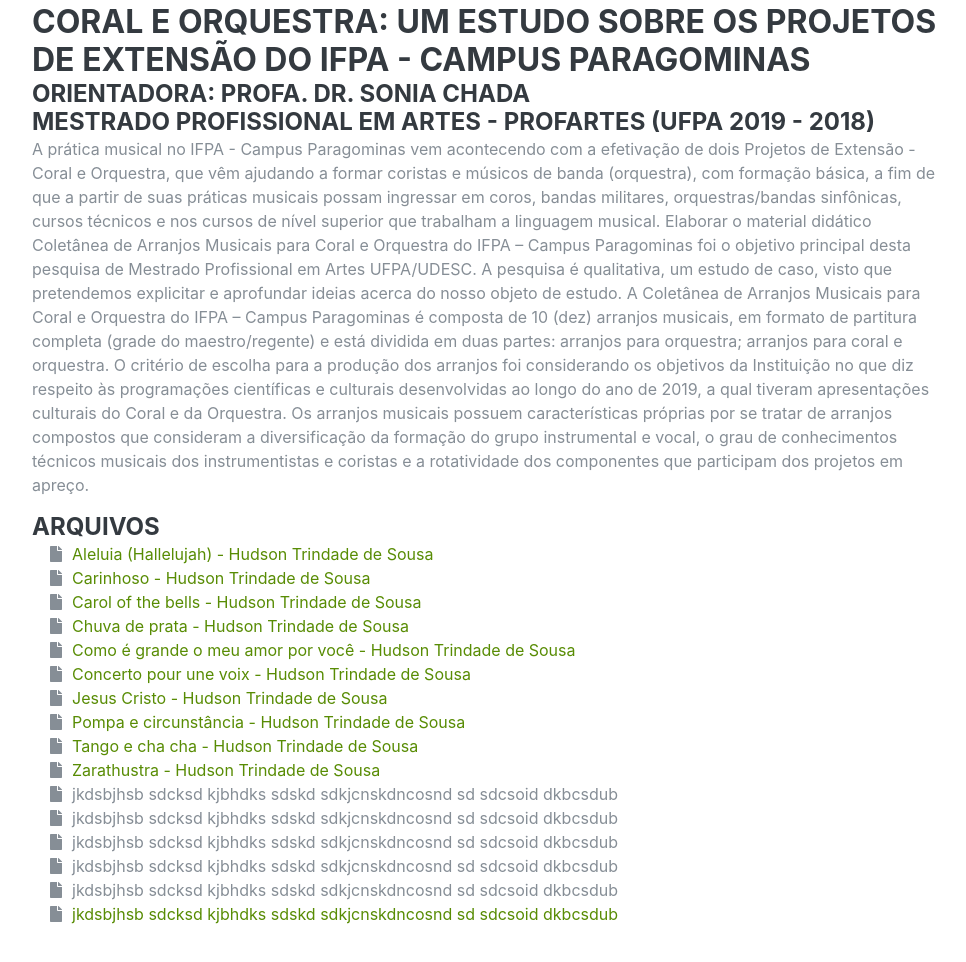
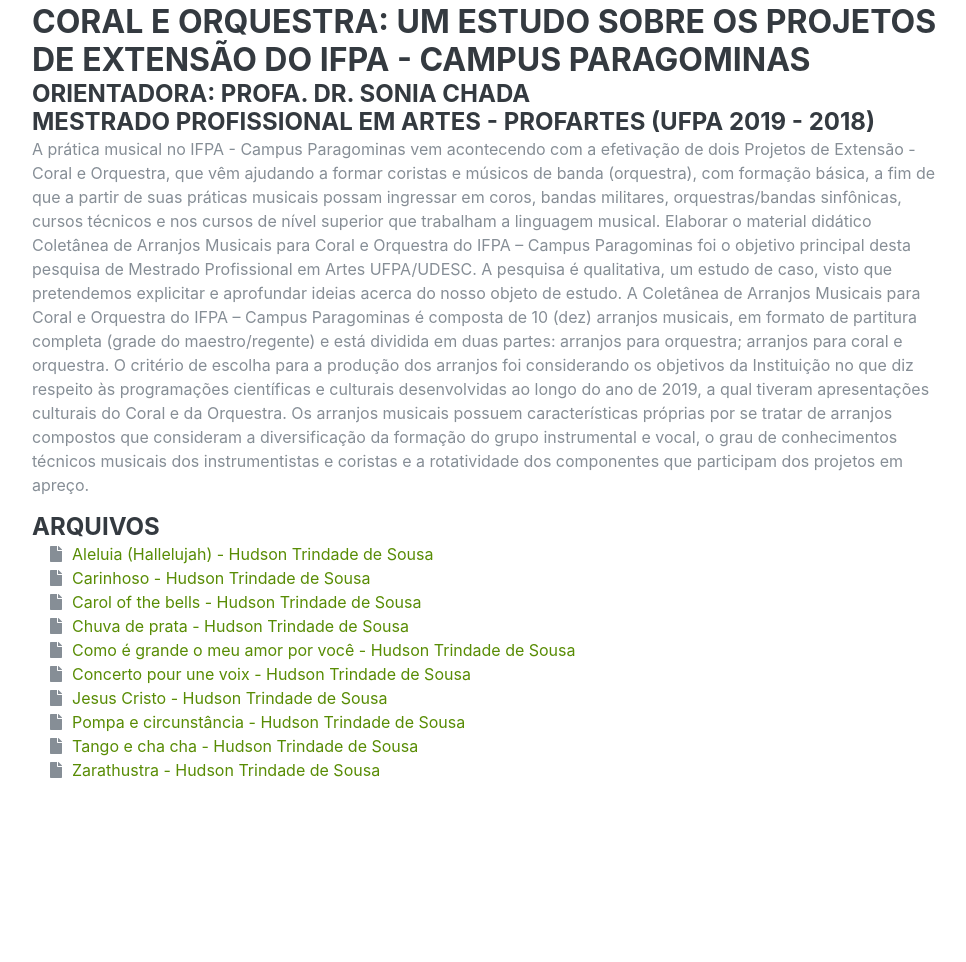
Before and after one commit to ithalobgm/hudsontrindadedesousa, a plain HTML site: page index.html in a window 1280 px wide. Shown: the part 3045-4007 px from the top of the page, without its empty margins (288-1254 px from the left). After the commit the page ends 3875 px from the top, so only its background shows below. Drawn offline with Linux system fonts and the light colour scheme; a web font is replaced by a local one.

Commit message:
retirada de links de composicao

```diff
--- a/index.html
+++ b/index.html
@@ -214,30 +214,6 @@
             <i class="fa-li fa fa-file"></i>
             <a href="downloads/zarathustra-hudsontrindade.pdf" target="_blank">Zarathustra - Hudson Trindade de Sousa</a>
           </li>
-          <li>
-            <i class="fa-li fa fa-file"></i>
-            jkdsbjhsb sdcksd kjbhdks sdskd sdkjcnskdncosnd sd sdcsoid dkbcsdub
-          </li>
-          <li>
-            <i class="fa-li fa fa-file"></i>
-            jkdsbjhsb sdcksd kjbhdks sdskd sdkjcnskdncosnd sd sdcsoid dkbcsdub
-          </li>
-          <li>
-            <i class="fa-li fa fa-file"></i>
-            jkdsbjhsb sdcksd kjbhdks sdskd sdkjcnskdncosnd sd sdcsoid dkbcsdub
-          </li>
-          <li>
-            <i class="fa-li fa fa-file"></i>
-            jkdsbjhsb sdcksd kjbhdks sdskd sdkjcnskdncosnd sd sdcsoid dkbcsdub
-          </li>
-          <li>
-            <i class="fa-li fa fa-file"></i>
-            jkdsbjhsb sdcksd kjbhdks sdskd sdkjcnskdncosnd sd sdcsoid dkbcsdub
-          </li>
-          <li>
-            <i class="fa-li fa fa-file"></i>
-            <a href="downloads/partitura1.pdf" target="_blank">jkdsbjhsb sdcksd kjbhdks sdskd sdkjcnskdncosnd sd sdcsoid dkbcsdub</a>
-          </li>
         </ul>
       </div>
     </section>
```
